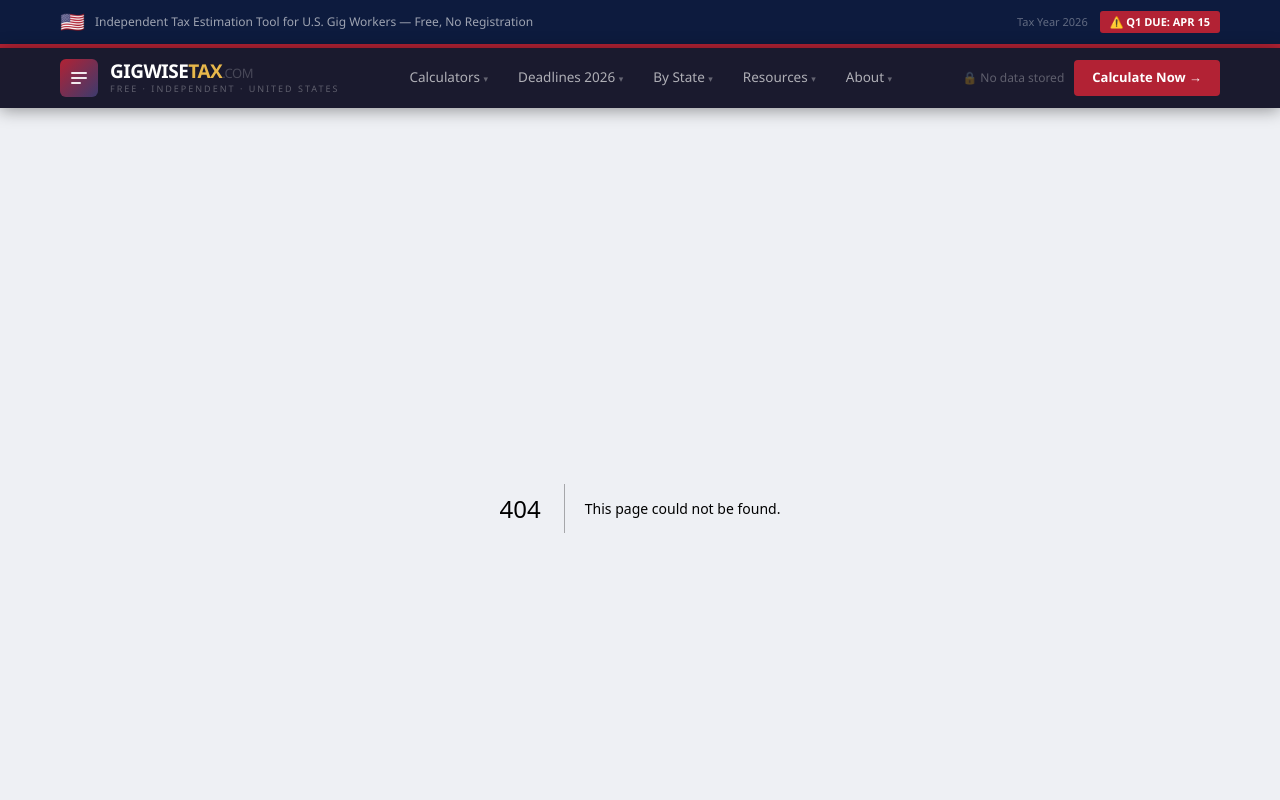
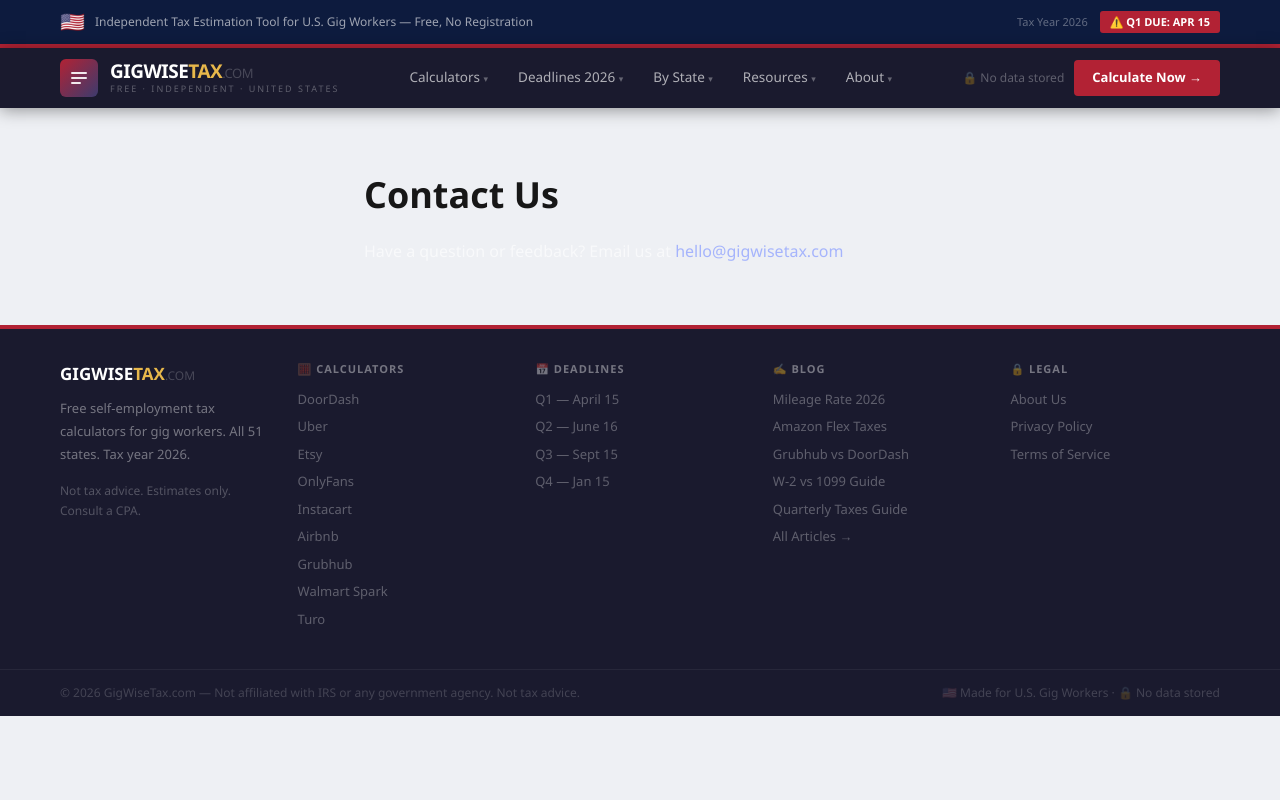
Before and after one commit to devqrcraft-ui/gigwisetax, a Next.js app: page /contact in a window 1280 px wide. Before the commit this address had no page. Shown: the top 800 px of the page. Built offline with nearby package versions, Linux system fonts and the light colour scheme.

Commit message:
add contact page

```diff
--- /dev/null
+++ b/app/contact/page.tsx
@@ -0,0 +1,16 @@
+import type { Metadata } from 'next'
+export const metadata: Metadata = {
+  title: 'Contact — GigWiseTax',
+  description: 'Contact the GigWiseTax team.',
+}
+export default function ContactPage() {
+  return (
+    <main style={{ padding: '60px 24px', maxWidth: 600, margin: '0 auto' }}>
+      <h1 style={{ fontSize: 36, fontWeight: 800, marginBottom: 16 }}>Contact Us</h1>
+      <p style={{ color: 'rgba(255,255,255,0.6)', lineHeight: 1.7 }}>
+        Have a question or feedback? Email us at{' '}
+        <a href="mailto:hello@gigwisetax.com" style={{ color: '#a5b4fc' }}>hello@gigwisetax.com</a>
+      </p>
+    </main>
+  )
+}
```
